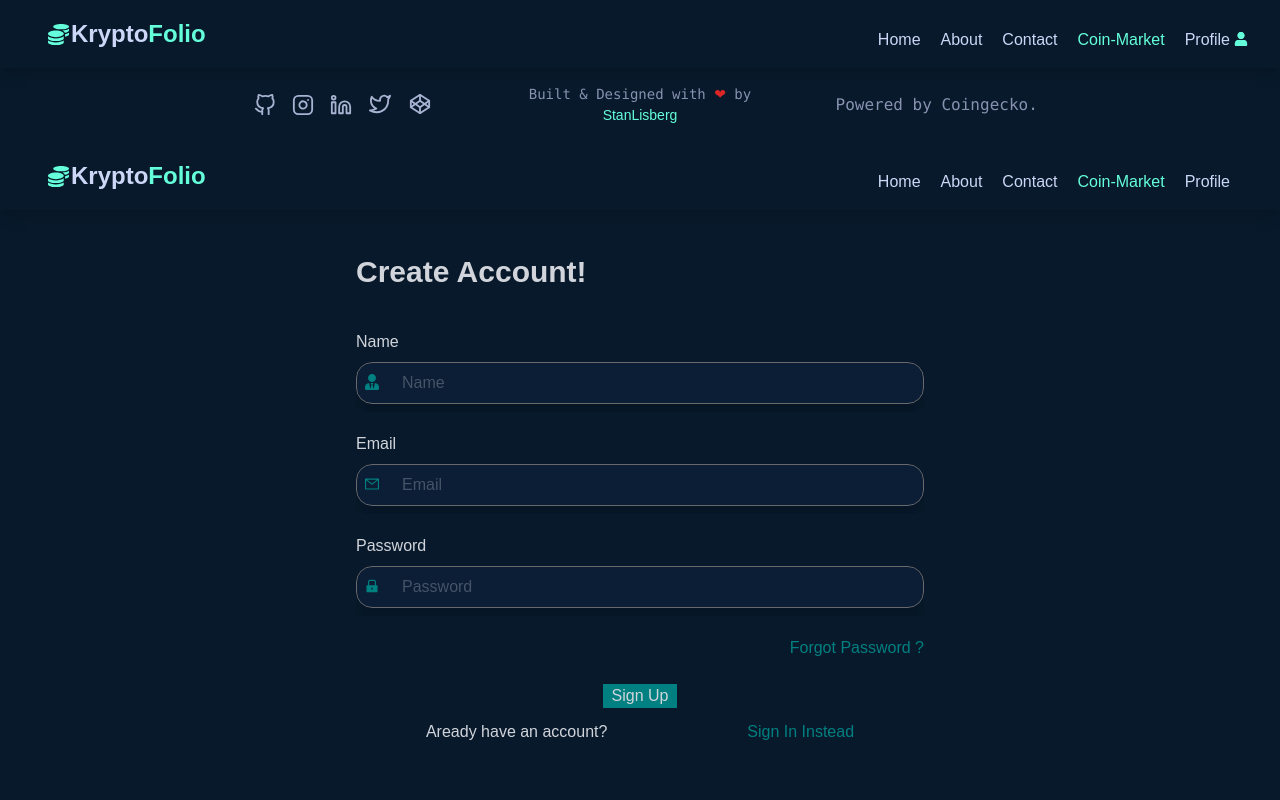
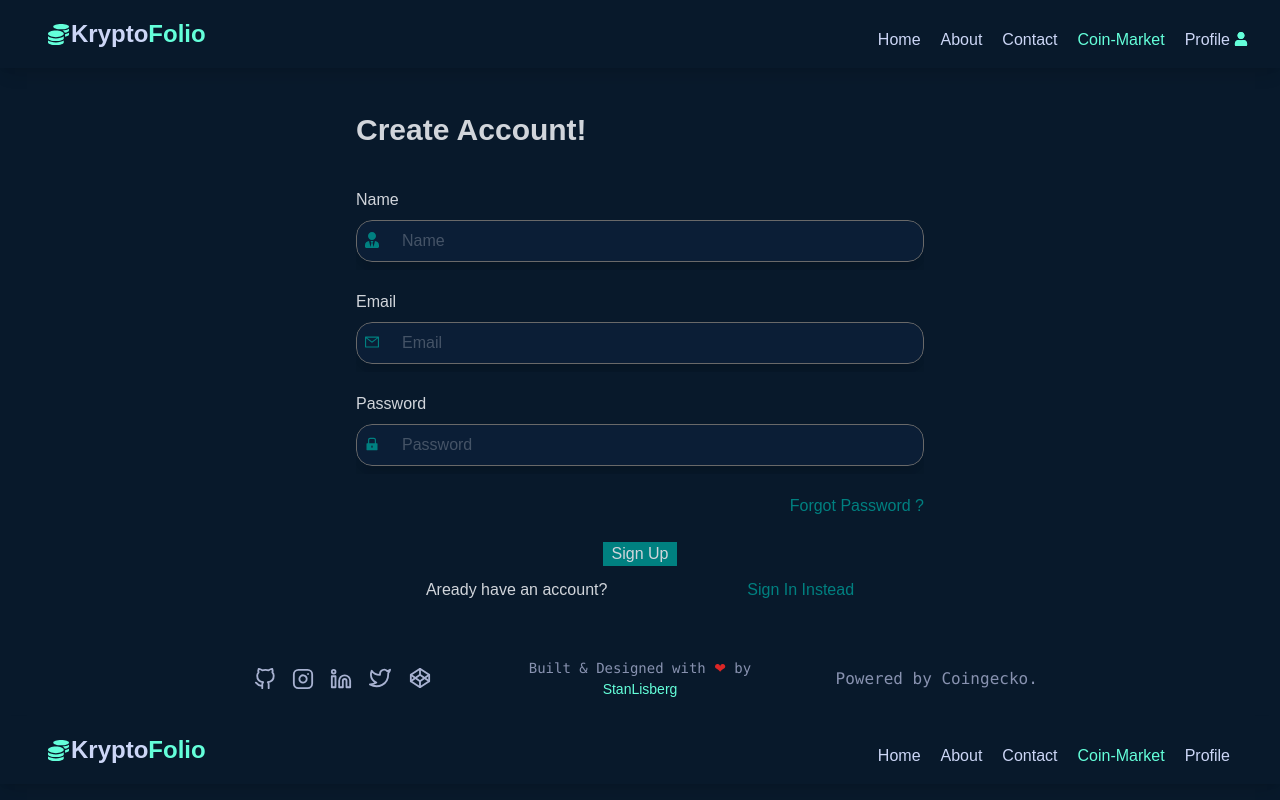
Before and after one commit to Stanlisberg/Kryptofolio, a React (Create React App) app: page /sign-up in a window 1280 px wide. Shown: the top 800 px of the page. Built offline with nearby package versions, Linux system fonts and the light colour scheme.

Commit message:
refactor

```diff
--- a/src/App.js
+++ b/src/App.js
@@ -5,28 +5,29 @@ import Market from './components/pages/Market'
 import About from './components/pages/About'
 import Contact from './components/pages/Contact';
 import CoinInfo from './components/CoinDesc/CoinInfo';
-// import SignIn from './components/pages/SignIn';
-// import SignUp from './components/pages/SignUp';
+import SignIn from './components/pages/SignIn';
+import SignUp from './components/pages/SignUp';
 import { KryptofolioProvider } from './components/Context/KryptofolioContext';
 import Footer from './components/layouts/Footer';
 import Icons from './components/layouts/icons';
 
   function App() {
+
   return (
     <>
     <KryptofolioProvider>
     <div className="app">
 
-{/* with the Router component, we are enabling the react routing mechanism */}
+{/* with the Router component, we are enabling the reac  t routing mechanism */}
       <Router>
-        <Navbar />
+         <Navbar />
         <Routes>
           <Route path="/" element={<Home />} />
           <Route path='/About' element={<About />} />
           <Route path='/Market' element={<Market />} />
           <Route path='/Contact' element={<Contact />} />
-          {/* <Route path='/sign-in' element={<SignIn />} />
-          <Route path='/sign-up' element={<SignUp />} /> */}
+          <Route path='/sign-in' element={<SignIn />} />
+          <Route path='/sign-up' element={<SignUp />} />
           <Route path='/coin/:coinId' element={<CoinInfo />}>
             <Route path=':coinId' />
           </Route>
--- a/src/index.css
+++ b/src/index.css
@@ -98,7 +98,6 @@ input::placeholder {
 }
 
 .about-container{
-  /* background-color: #15273a; */
   background: #0b1e36
 }
 
```
